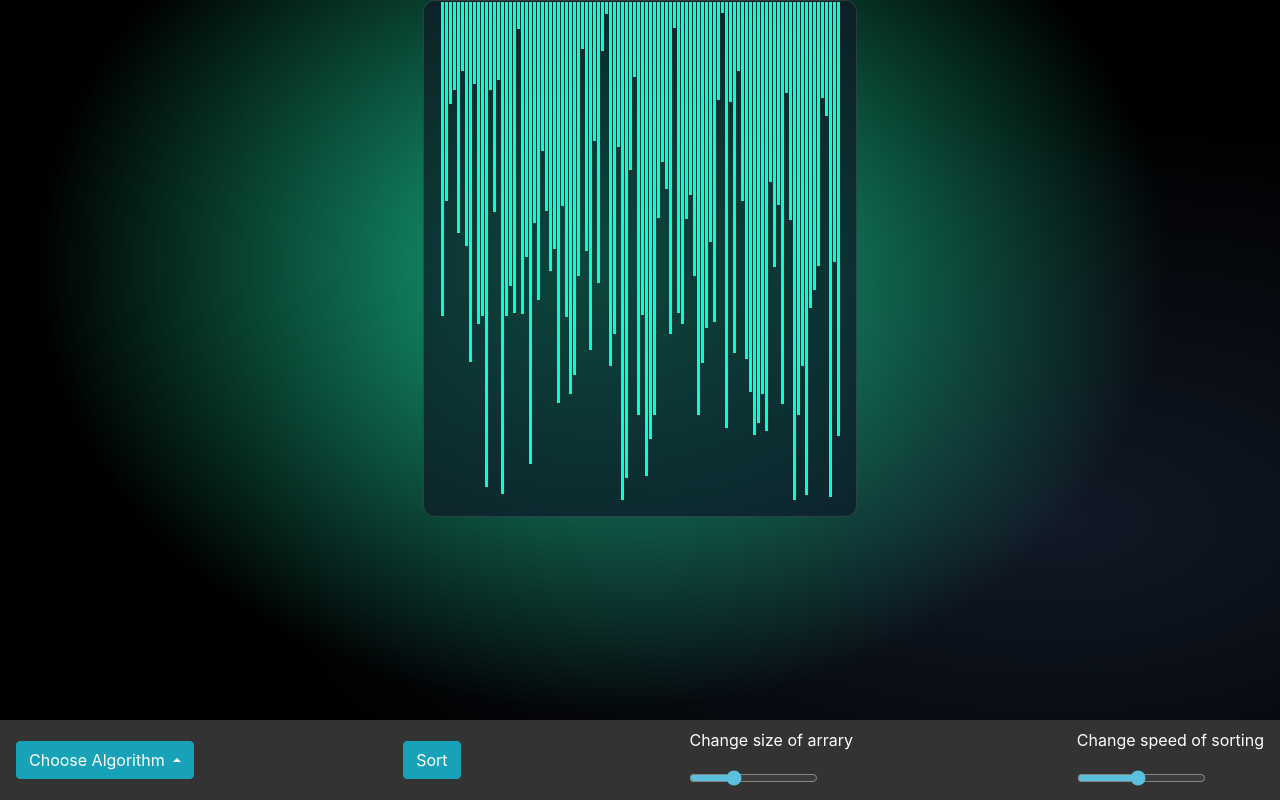
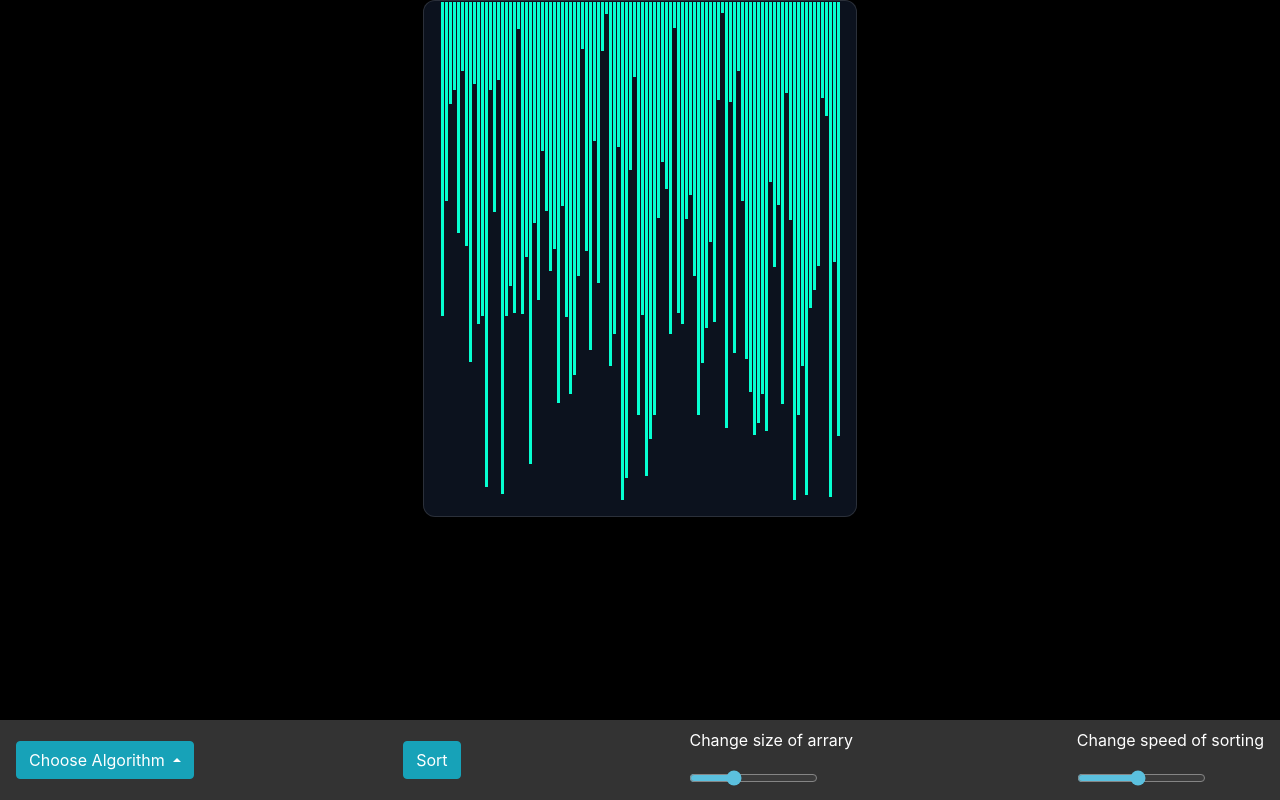
Before and after one commit to Ashish62049/Sorting-Visualiser, a plain HTML site: page index.html in a window 1280 px wide. Drawn offline with nearby package versions, Linux system fonts and the light colour scheme.

Commit message:
changed background

```diff
--- a/index.css
+++ b/index.css
@@ -1,11 +1,5 @@
 body {
   background-color: #111927;
-  background-image: radial-gradient(
-      at 47% 33%,
-      hsl(162, 77%, 40%) 0,
-      transparent 59%
-    ),
-    radial-gradient(at 82% 65%, hsl(218, 39%, 11%) 0, transparent 55%);
 }
 
  #win{
```
